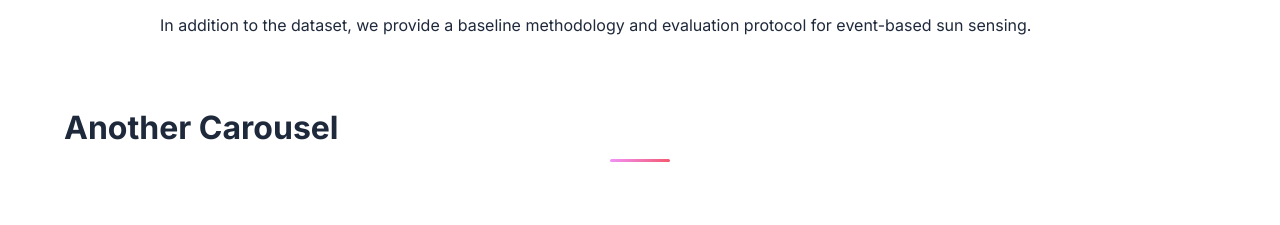
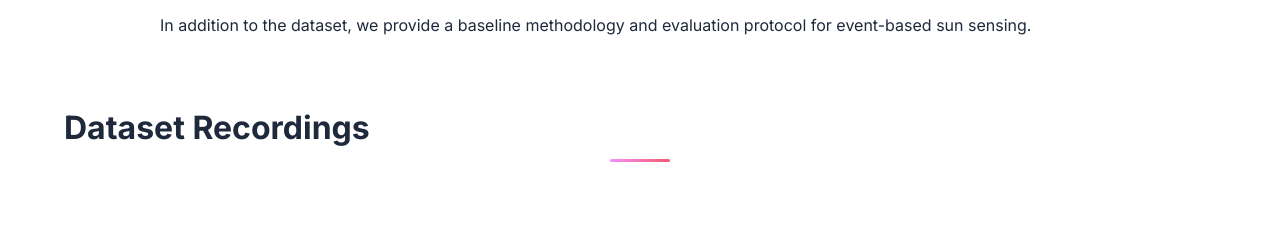
Before and after one commit to sydneyid/sun_e_proj, a plain HTML site: page index.html in a window 1280 px wide. Shown: the part 4331-4556 px from the top of the page. Drawn offline with nearby package versions, Linux system fonts and the light colour scheme; some icons are missing.

Commit message:
changed to add better title for video recording guy

```diff
--- a/index.html
+++ b/index.html
@@ -499,7 +499,7 @@
 <section class="hero is-small">
   <div class="hero-body">
     <div class="container">
-      <h2 class="title is-3">Another Carousel</h2>
+      <h2 class="title is-3">Dataset Recordings</h2>
       <div id="results-carousel" class="carousel results-carousel">
         <div class="item item-video1">
 
```
